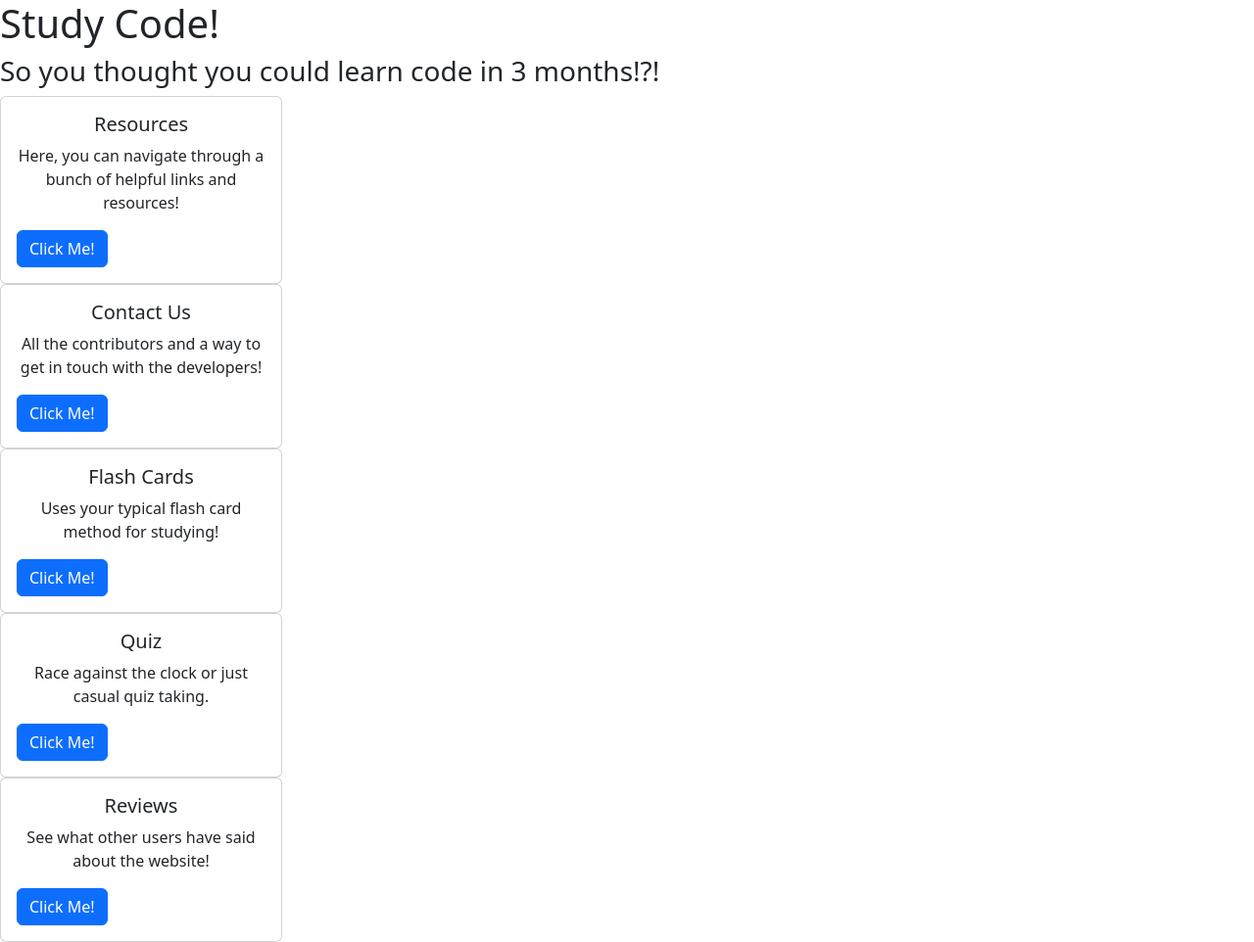
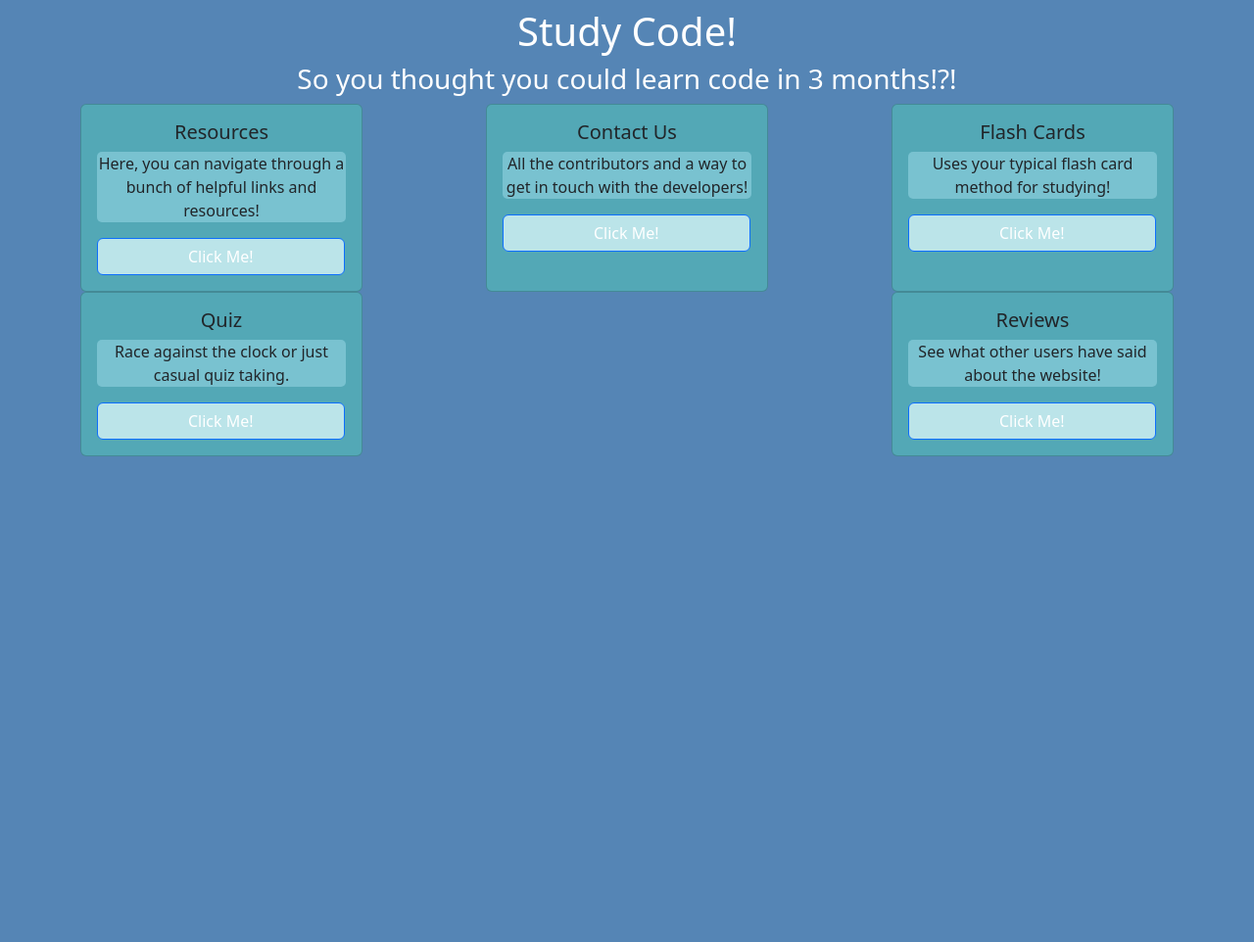
Before and after one commit to Slimshady079/Study-Guide, a plain HTML site: page index.html in a window 1280 px wide. Shown: the whole page at 98% size. After the commit the page ends 800 px from the top, so only its background shows below. Drawn offline with nearby package versions, Linux system fonts and the light colour scheme.

Commit message:
adds simple variables to css and adds basic color palatte.

```diff
--- a/assets/css/homePage.css
+++ b/assets/css/homePage.css
@@ -0,0 +1,33 @@
+:root {
+    --dark-blue: #5585b5;
+    --blue-dark: #53a8b6;
+    --blue-med: #79c2d0;
+    --blue-light: #bbe4e9;
+
+}
+
+body {
+    background-color: var(--dark-blue);
+}
+
+.container{
+    display: flex;
+    flex-wrap: wrap;
+    justify-content: space-between;
+
+}
+
+.card {
+    background-color: var(--blue-dark);
+}
+
+p {
+    background-color: var(--blue-med);
+    border-radius: 5px;
+}
+
+.btn {
+    --bs-btn-padding-x: 5.75rem;
+    background-color: var(--blue-light);
+
+}
--- a/index.html
+++ b/index.html
@@ -15,15 +15,17 @@
     <link rel="stylesheet" href="./assets/css/homePage.css" />
   </head>
   <body>
-    <header>
-      <h1>Study Code!</h1>
+    <header class="my-2">
+      <h1 class="text-center text-white">Study Code!</h1>
     </header>
     <section>
-      <h3>So you thought you could learn code in 3 months!?!</h3>
+      <h3 class="text-center text-white">
+        So you thought you could learn code in 3 months!?!
+      </h3>
     </section>
     <!-- bootstrap cards -->
-    <section>
-      <div class="card" style="width: 18rem">
+    <section class="container">
+      <div class="card card-wrap" style="width: 18rem">
         <div class="card-body">
           <h5 class="card-title text-center">Resources</h5>
           <p class="card-text text-center">
@@ -33,7 +35,7 @@
           <a href="#" class="btn btn-primary">Click Me!</a>
         </div>
       </div>
-      <div class="card" style="width: 18rem">
+      <div class="card card-wrap" style="width: 18rem">
         <div class="card-body">
           <h5 class="card-title text-center">Contact Us</h5>
           <p class="card-text text-center">
@@ -42,7 +44,7 @@
           <a href="#" class="btn btn-primary">Click Me!</a>
         </div>
       </div>
-      <div class="card" style="width: 18rem">
+      <div class="card card-wrap" style="width: 18rem">
         <div class="card-body">
           <h5 class="card-title text-center">Flash Cards</h5>
           <p class="card-text text-center">
@@ -51,7 +53,7 @@
           <a href="#" class="btn btn-primary">Click Me!</a>
         </div>
       </div>
-      <div class="card" style="width: 18rem">
+      <div class="card card-wrap" style="width: 18rem">
         <div class="card-body">
           <h5 class="card-title text-center">Quiz</h5>
           <p class="card-text text-center">
@@ -60,7 +62,7 @@
           <a href="#" class="btn btn-primary">Click Me!</a>
         </div>
       </div>
-      <div class="card" style="width: 18rem">
+      <div class="card card-wrap" style="width: 18rem">
         <div class="card-body">
           <h5 class="card-title text-center">Reviews</h5>
           <p class="card-text text-center">
```
